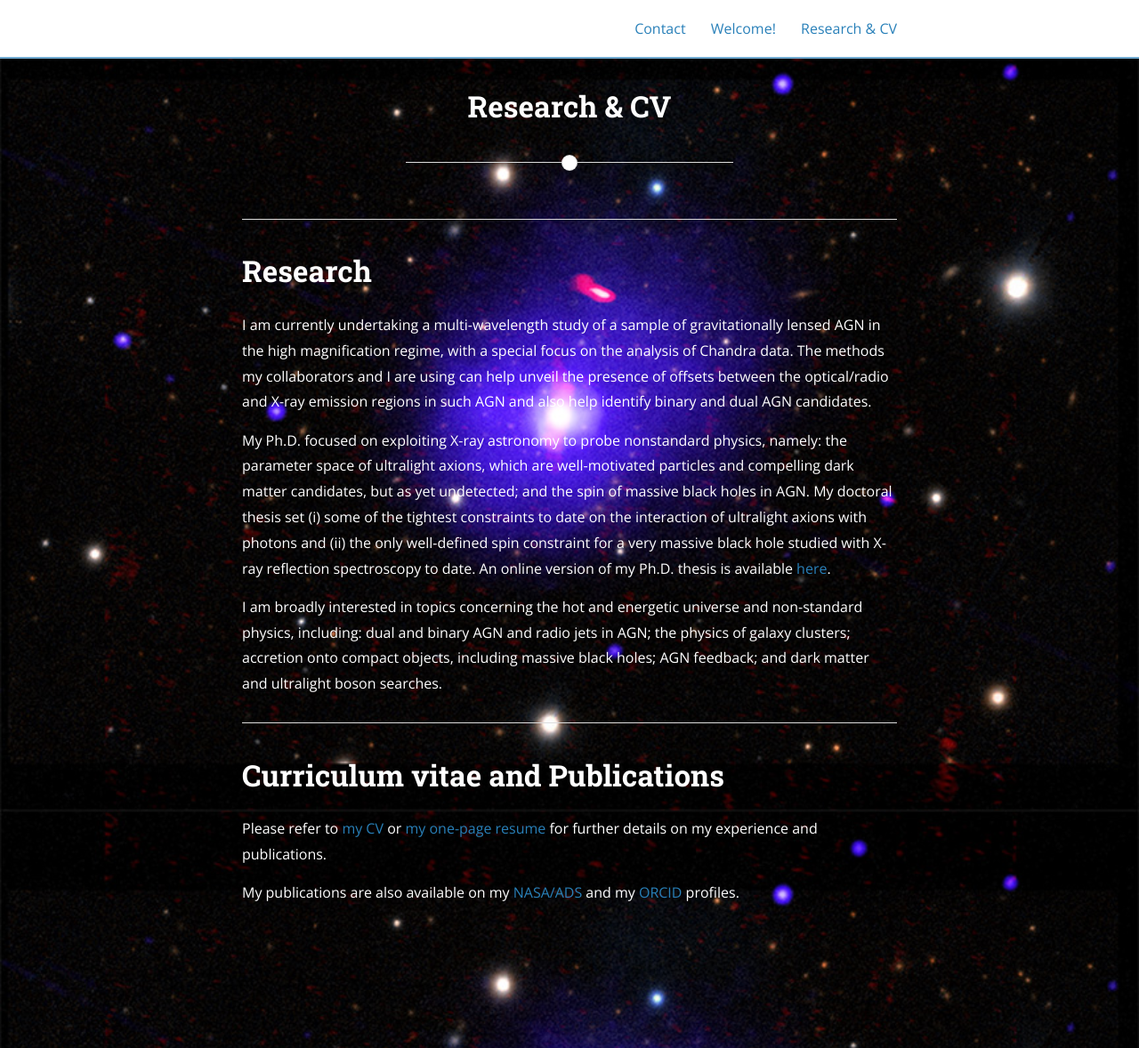
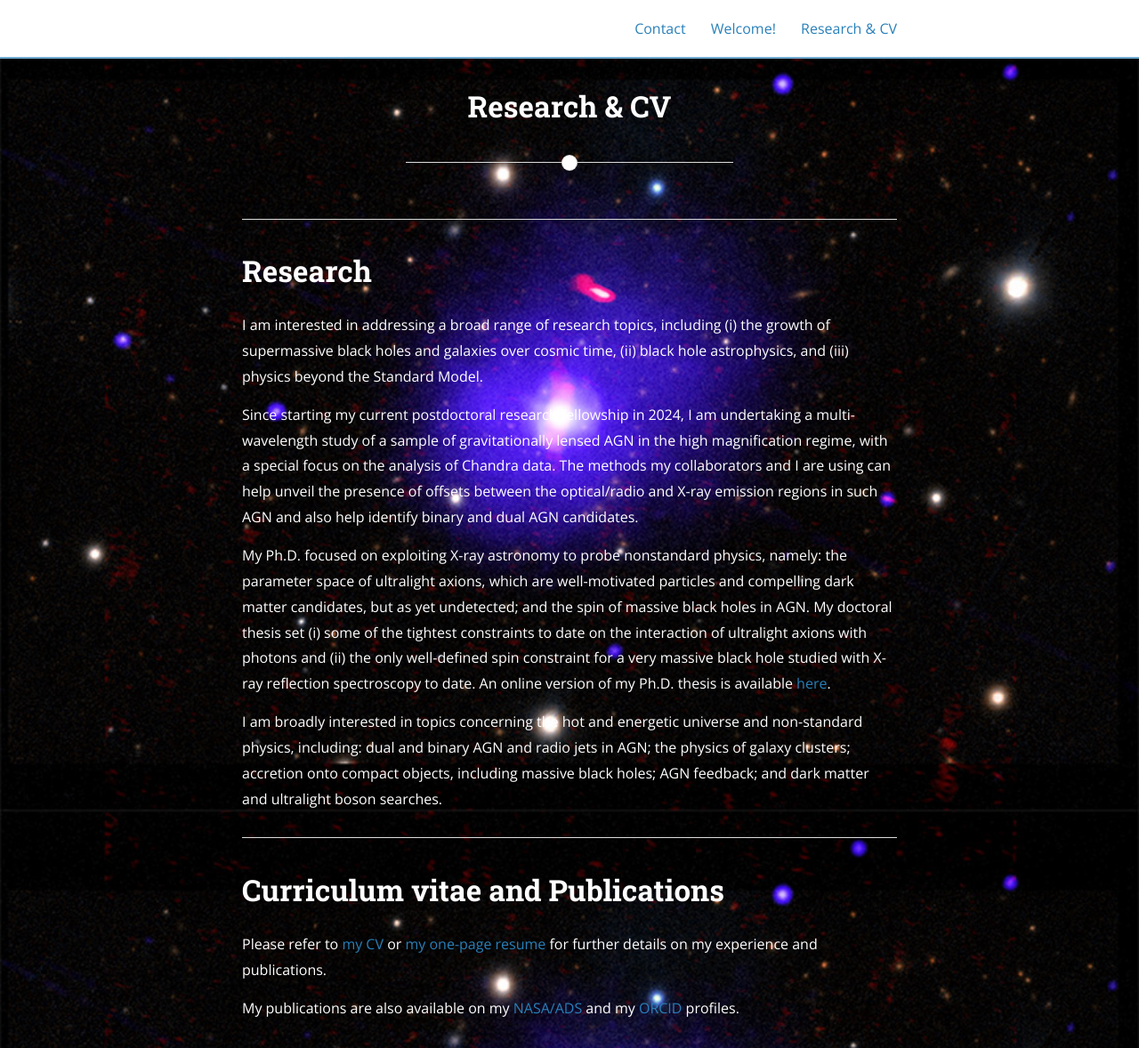
Before and after one commit to jsiskreynes-astro/jsiskreynes-astro.github.io, a Jekyll site: the page built from resume.md, in a window 1280 px wide and 1178 px high. Shown: the whole window at 89% size. Built offline with Jekyll 4.4.1, drawn with Linux system fonts in a browser that asks for light colours; nearby versions of some CDN libraries.

Commit message:
Update resume.md

```diff
--- a/resume.md
+++ b/resume.md
@@ -8,7 +8,9 @@ main_nav: true
 
 # Research
 
-I am currently undertaking a multi-wavelength study of a sample of gravitationally lensed AGN in the high magnification regime, with a special focus on the analysis of Chandra data. The methods my collaborators and I are using can help unveil the presence of offsets between the optical/radio and X-ray emission regions in such AGN and also help identify binary and dual AGN candidates.
+I am interested in addressing a broad range of research topics, including (i) the growth of supermassive black holes and galaxies over cosmic time, (ii) black hole astrophysics, and (iii) physics beyond the Standard Model.
+
+Since starting my current postdoctoral research fellowship in 2024, I am undertaking a multi-wavelength study of a sample of gravitationally lensed AGN in the high magnification regime, with a special focus on the analysis of Chandra data. The methods my collaborators and I are using can help unveil the presence of offsets between the optical/radio and X-ray emission regions in such AGN and also help identify binary and dual AGN candidates.
 
 My Ph.D. focused on exploiting X-ray astronomy to probe nonstandard physics, namely: the parameter space of ultralight axions, which are well-motivated particles and compelling dark matter candidates, but as yet undetected; and the spin of massive black holes in AGN. My doctoral thesis set (i) some of the tightest constraints to date on the interaction of ultralight axions with photons and (ii) the only well-defined spin constraint for a very massive black hole studied with X-ray reflection spectroscopy to date. An online version of my Ph.D. thesis is available [here](https://www.repository.cam.ac.uk/items/73316b31-4841-4c8f-a1f4-5a6c6fcb0735).
 
```
